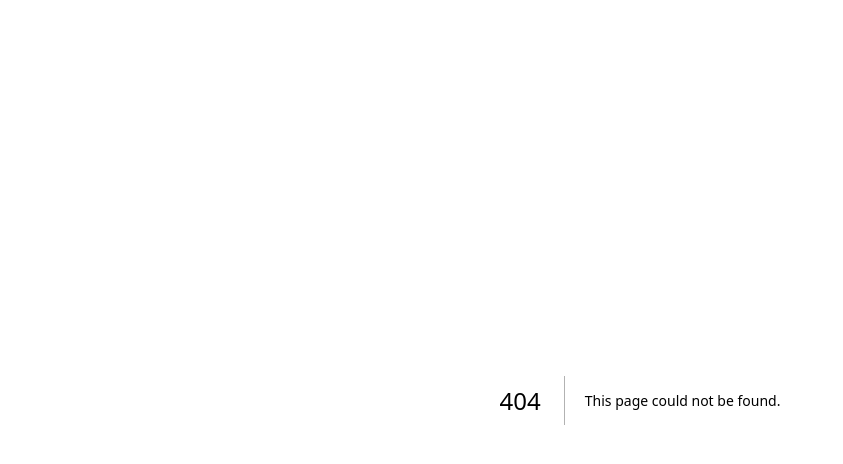
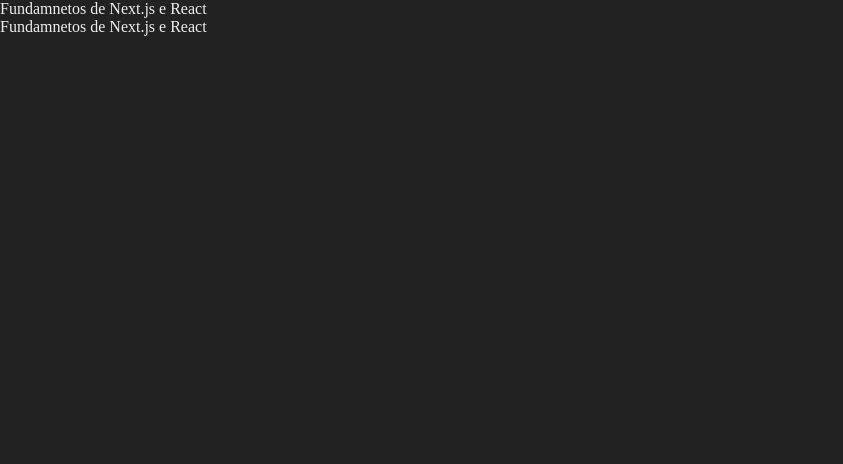
Before and after one commit to Anaportfolio/ProjecNextJs, a Next.js app: page /app in a window 1280 px wide. Before the commit this address had no page. Shown: the top 464 px of the page, without its empty margins (0-843 px from the left). Built offline with nearby package versions, Linux system fonts and the light colour scheme.

Commit message:
Used Components

```diff
--- /dev/null
+++ b/src/components/Cabecalho.jsx
@@ -0,0 +1,5 @@
+export default function Cabecalho(){
+    return(
+        <header>Fundamnetos de Next.js e React </header>
+    )
+}
--- /dev/null
+++ b/src/pages/app.jsx
@@ -0,0 +1,11 @@
+import Cabecalho from "@/components/Cabecalho";
+
+
+export default function App(){
+    return(
+        <div>
+            <Cabecalho/>
+            <Cabecalho/>
+        </div>
+    )
+}
```
